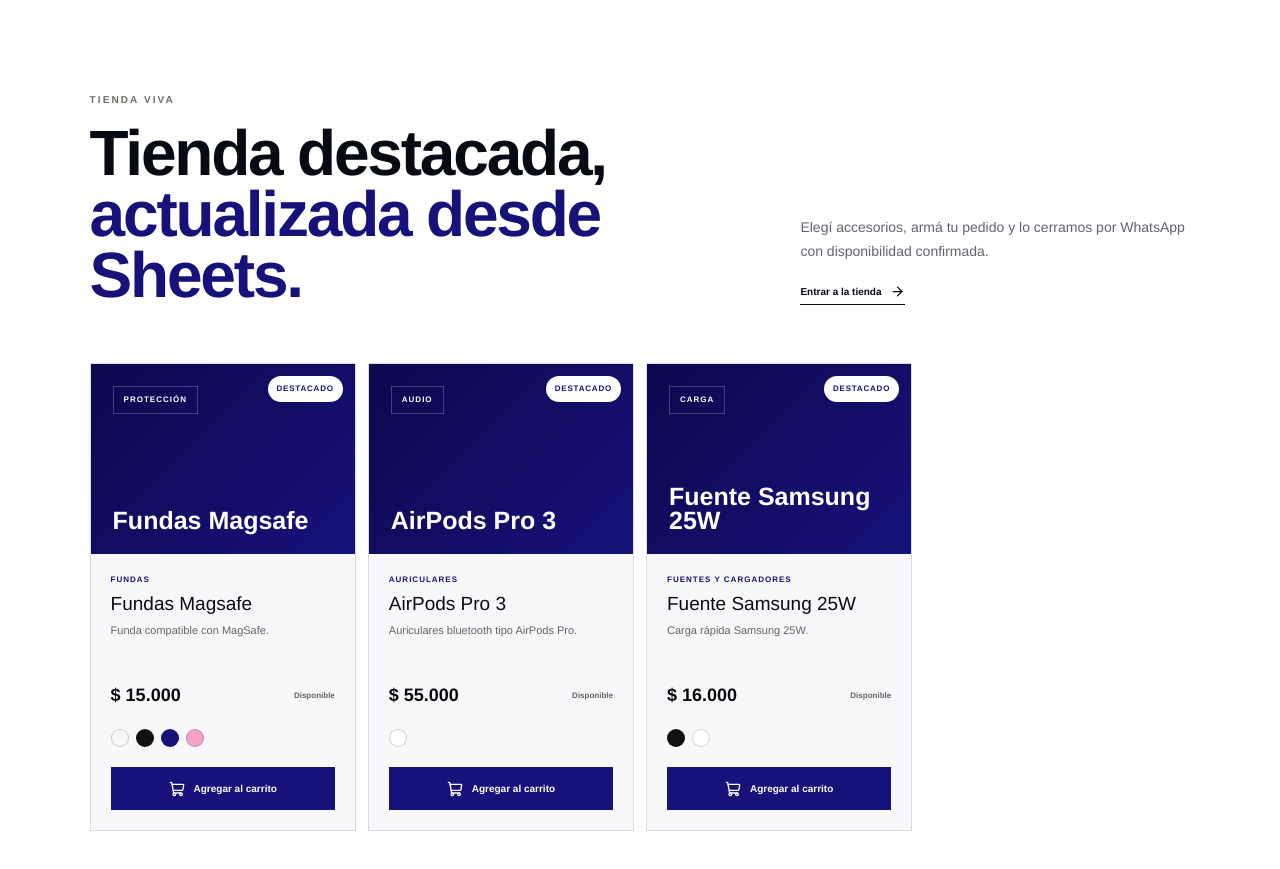
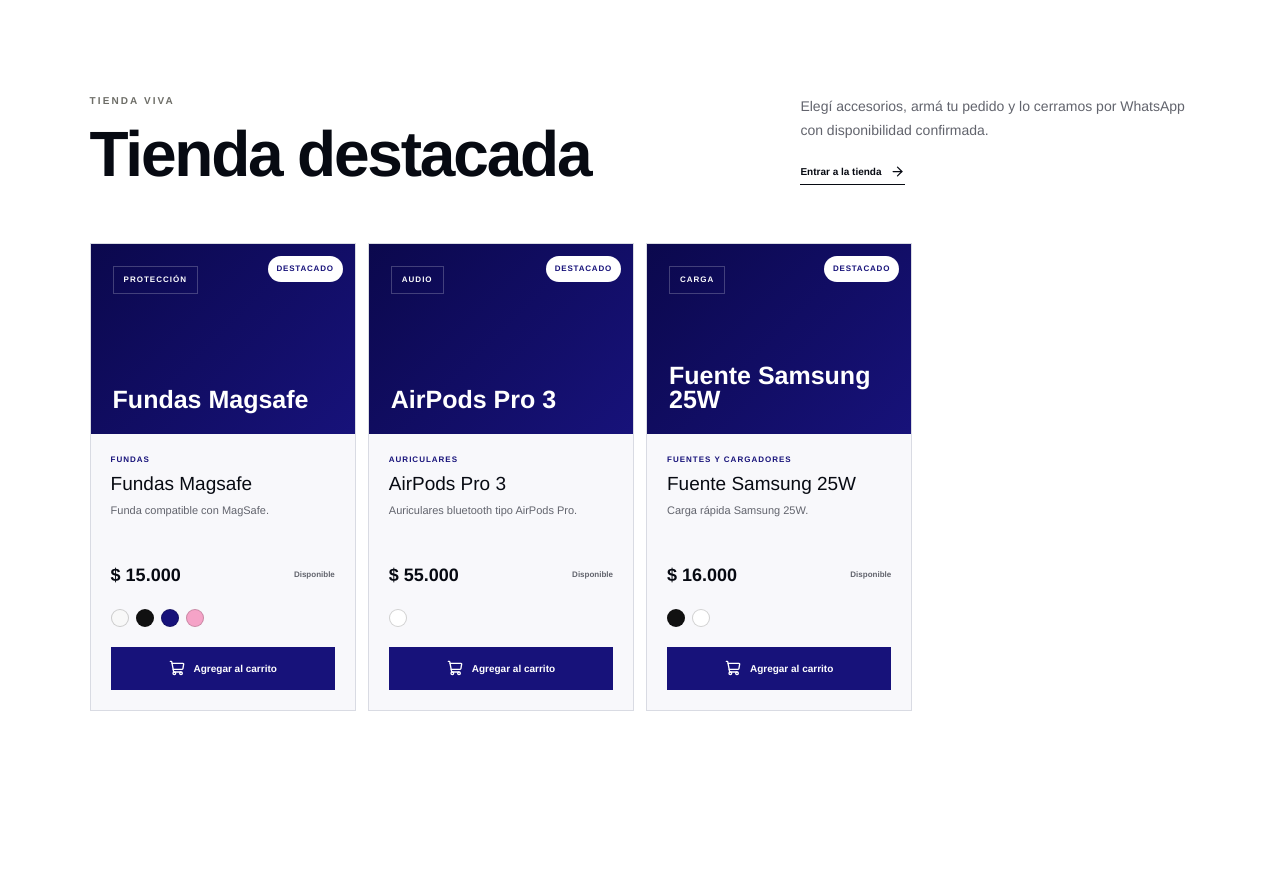
Before and after one commit to franferraro/isell, a Next.js app: page / in a window 1280 px wide. Shown: the part 1720-2589 px from the top of the page. Built offline with nearby package versions, Linux system fonts and the light colour scheme; no server answers.

Commit message:
Cambio h2 tienda

```diff
--- a/src/app/page.tsx
+++ b/src/app/page.tsx
@@ -746,7 +746,7 @@
         <FadeIn className="section-heading">
           <div>
             <span className="section-kicker">Tienda viva</span>
-            <h2>Tienda destacada,<br /><em>actualizada desde Sheets.</em></h2>
+            <h2>Tienda destacada<br /></h2>
           </div>
           <div>
             <p>Elegí accesorios, armá tu pedido y lo cerramos por WhatsApp con disponibilidad confirmada.</p>
```
